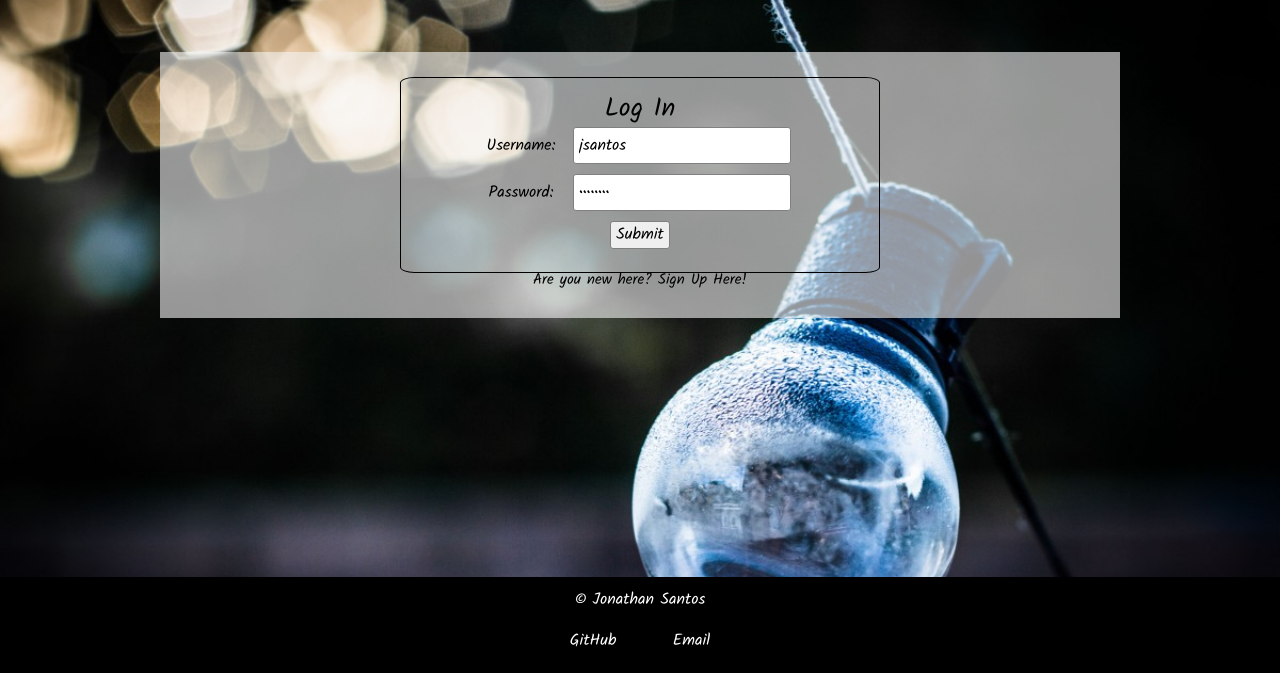
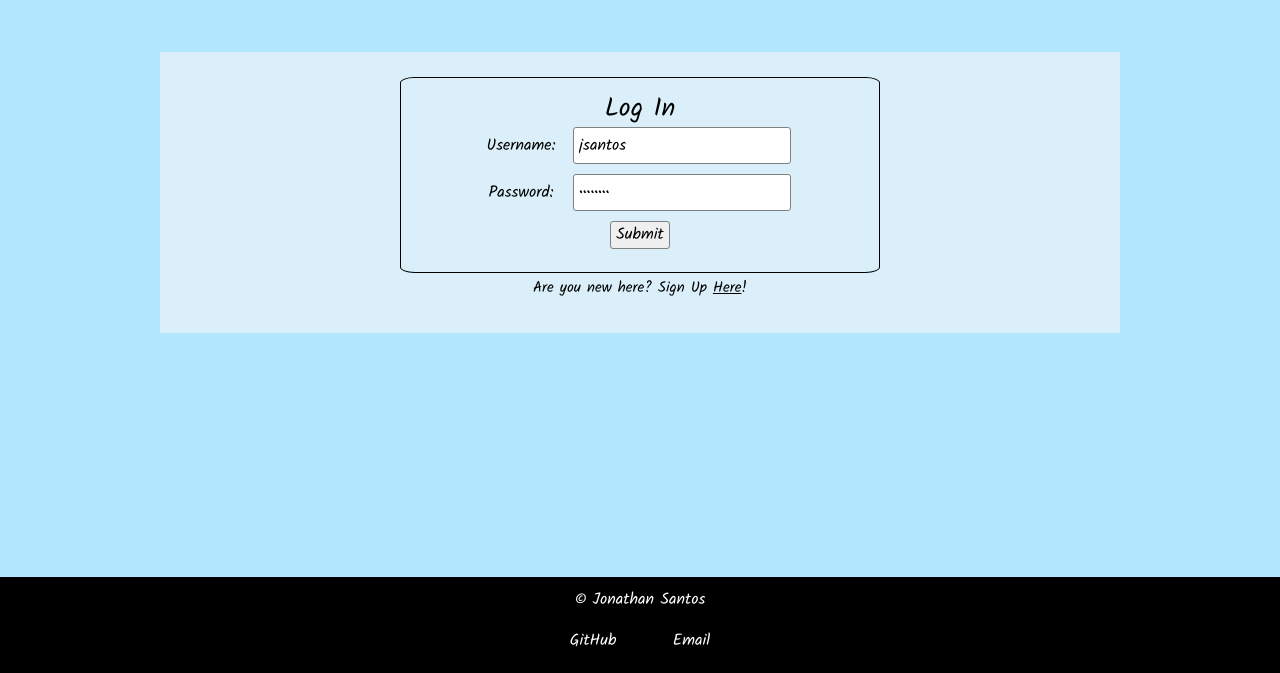
Before and after one commit to jonsantos16/idea-bank-node-capstone, a website: page public/index.html in a window 1280 px wide. In both pictures the pointer is over the link "Here". Shown: the part 127-800 px from the top of the page. Drawn offline with nearby package versions, Linux system fonts and the light colour scheme; a web font is replaced by a local one.

Commit message:
background design changes

```diff
--- a/public/style.css
+++ b/public/style.css
@@ -95,7 +95,8 @@ nav {
 }
 
 body {
-    background-image: url(images/bluelight.jpg);
+    /* background-image: url(images/bluelight.jpg); */
+    background-color: #b3e6ff;
     background-size: cover;
     background-repeat: no-repeat;
     margin: 0;
@@ -189,6 +190,24 @@ nav img {
 .signup label, .login label, .create-post label {
     display: block;
     width: 100%;
+}
+
+#login-page h6 {
+    line-height: 2;
+}
+
+#login-page a:hover {
+    text-decoration: underline;
+    cursor: pointer;
+}
+
+#signup-page h6 {
+    line-height: 2;
+}
+
+#signup-page a:hover {
+    text-decoration: underline;
+    cursor: pointer;
 }
 
 span {
```
